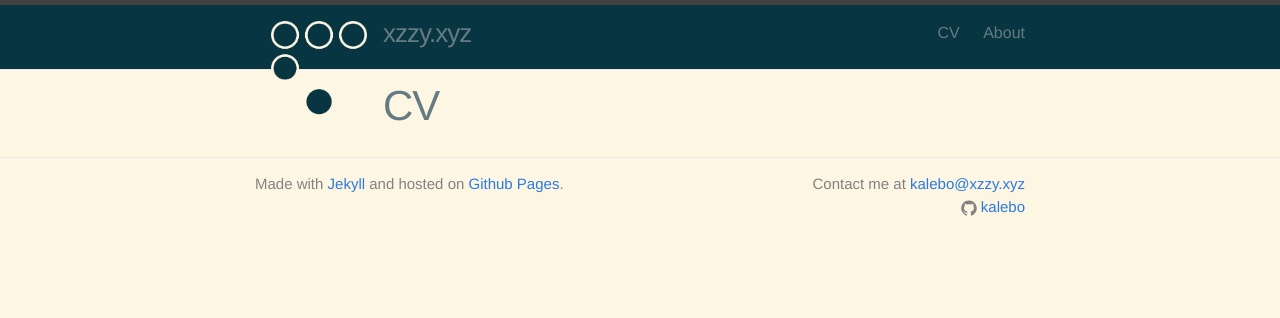
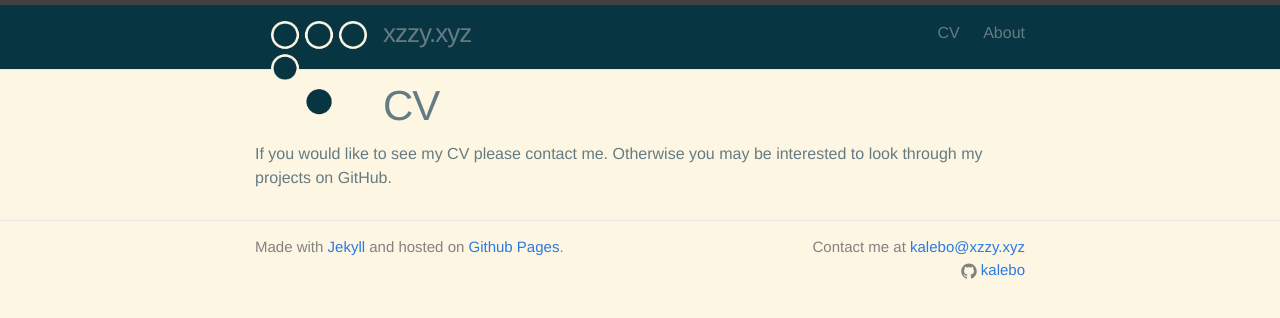
Before and after one commit to kalebo/kalebo.github.io, a Jekyll site: the page built from CV.md, in a window 1280 px wide. Shown: the top 318 px of the page. Built offline with Jekyll 4.4.1, drawn with Linux system fonts in a browser that asks for light colours.

Commit message:
Small update

```diff
--- a/CV.md
+++ b/CV.md
@@ -2,5 +2,7 @@
 layout: page
 title: CV
 menu: main
-permalink: /cv
+permalink: /cv/
 ---
+
+If you would like to see my CV please contact me. Otherwise you may be interested to look through my projects on GitHub.
```
Also changed, not shown: _posts/2016-02-06-welcome-to-jekyll.markdown (deleted, +0 -25 lines), about.md (+1 -3 lines).
